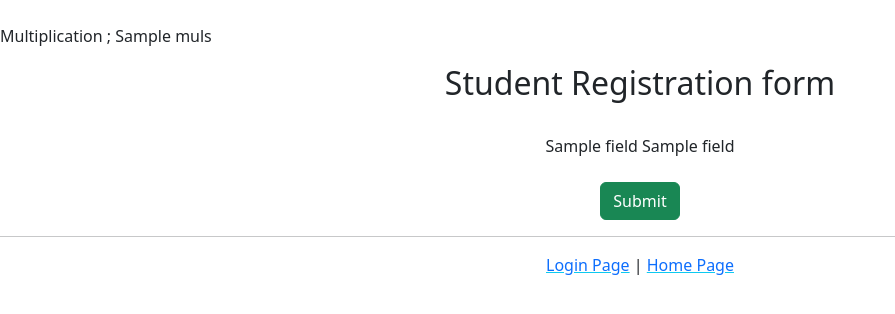
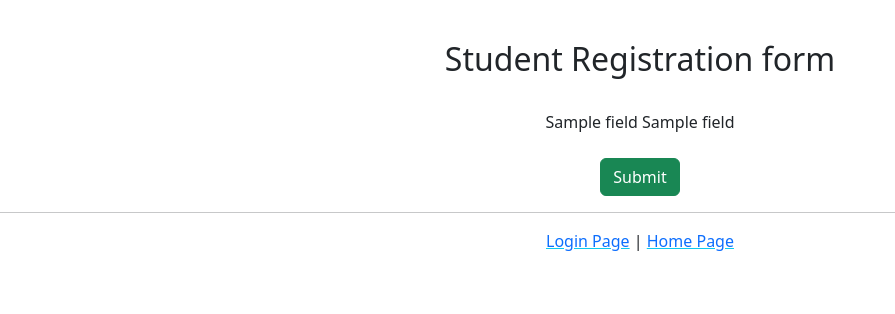
Before and after one commit to imranworkspace/Fullvalidation_with_models_Jenkinsexperiments, a Django app: template templates/reg.html in a window 1280 px wide. Shown: the top 314 px of the page, without its empty margins (0-895 px from the left). Run offline with Django 4.2, Linux system fonts and the light colour scheme; the template is opened without the code that fills it: most values are stand-ins (such as "Sample title", 1, 10 or a date in 2020); parts of the project's set-up code (start-up, migrations or seed data) failed here and were passed over.

Commit message:
small change

```diff
--- a/templates/reg.html
+++ b/templates/reg.html
@@ -10,7 +10,7 @@
 <body>
     <br>
     <p>
-        Multiplication ; {{muls}}
+        <!-- Multiplication ; {{muls}} -->
     </p>
     <center>
     <h2>Student Registration form</h2><br>
```
